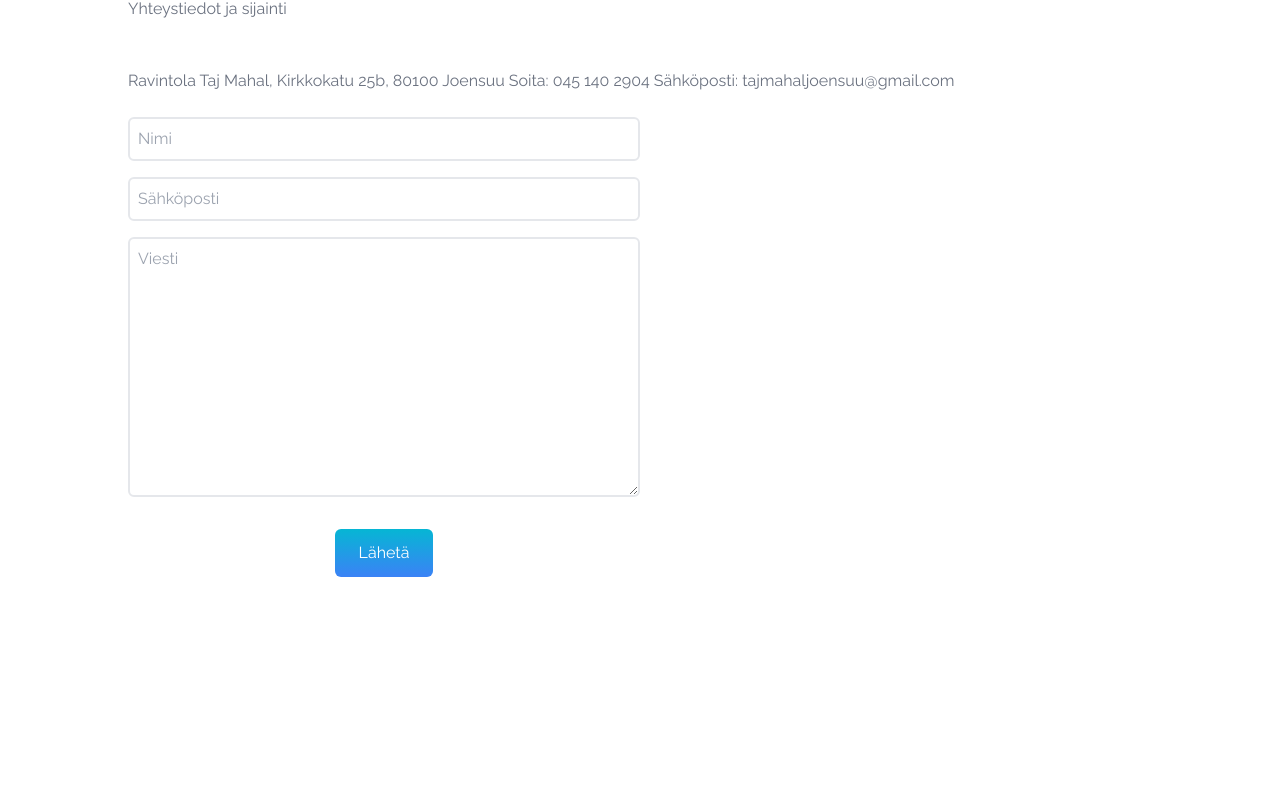
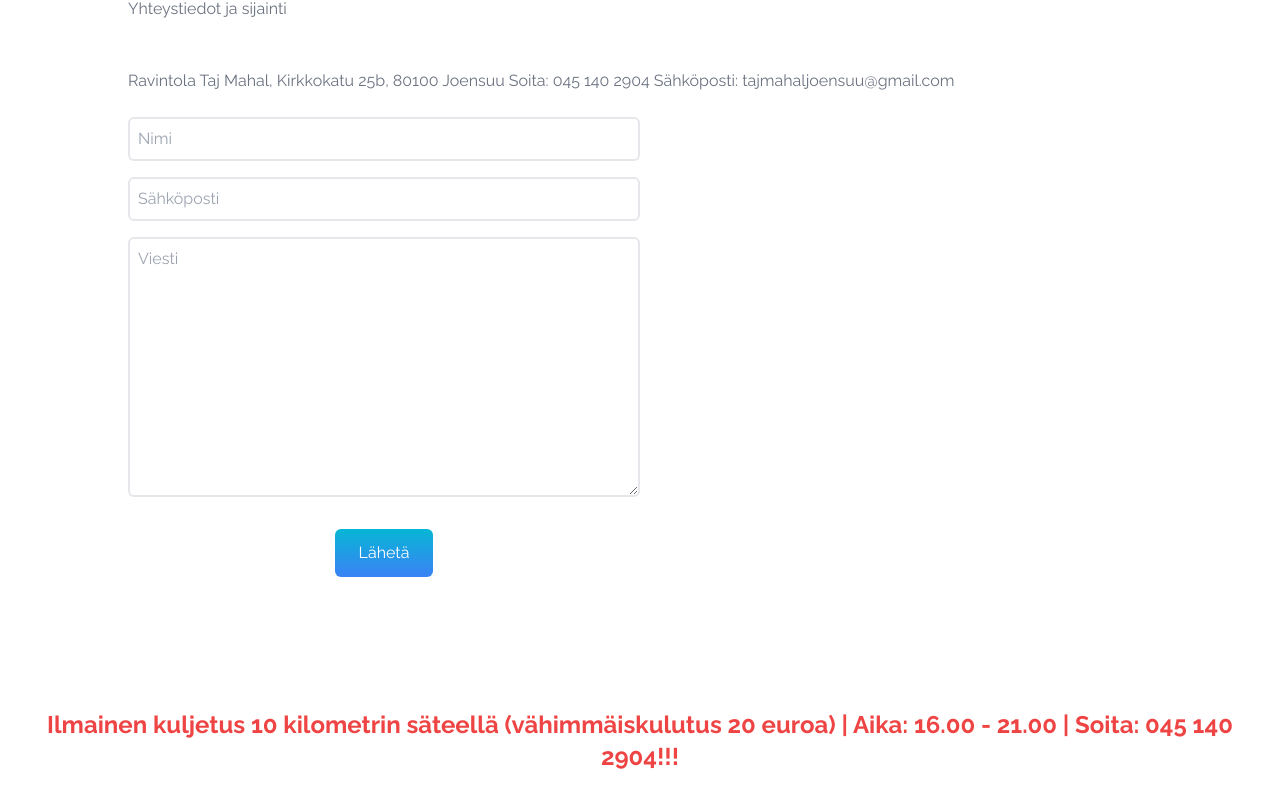
Before and after one commit to sharifmajumdar/taj-mahal, a React (Create React App) app: page / in a window 1280 px wide. Shown: the part 8287-9092 px from the top of the page. Before the commit the page ends 8980 px from the top, so only its background shows below. Built offline with nearby package versions, Linux system fonts and the light colour scheme; the HTML template or start-up script is replaced by a standard one.

Commit message:
news added

```diff
--- a/src/App.js
+++ b/src/App.js
@@ -6,7 +6,7 @@
 import Pizzakebab from "./components/Pizzakebab";
 import Yhteystiedot from "./components/Yhteystiedot";
 import DarkMode from "./components/DarkMode";
-//import NewsReel from "./components/NewsReel";
+import NewsReel from "./components/NewsReel";
 
 const App = () => {
   return (
@@ -17,7 +17,7 @@
       <Alacarte />
       <Pizzakebab />
       <Yhteystiedot />
-      {/* <NewsReel /> */}
+      <NewsReel />
       <SocialLinks />
       <DarkMode />
     </div>
```
